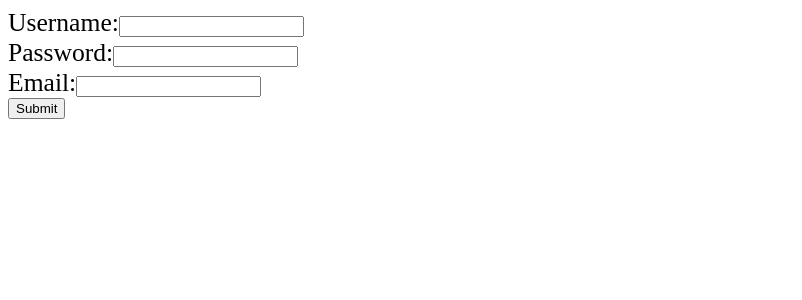
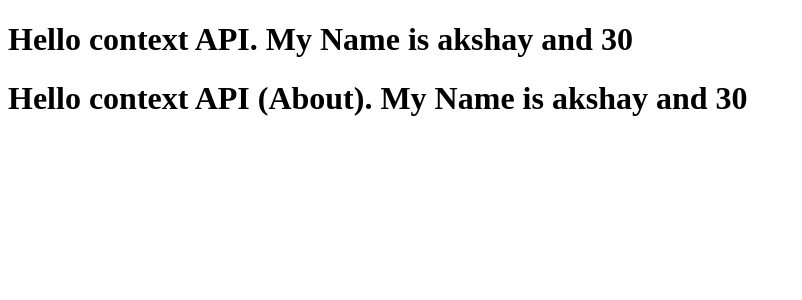
Before and after one commit to akshaythappar/React, a React (Vite) app in the folder react-thapa/: page / in a window 1280 px wide. Shown: the top 300 px of the page, without its empty margins (0-802 px from the left). Built offline with nearby package versions, Linux system fonts and the light colour scheme.

Commit message:
problem of prop drilling and how to handle it using useContext hook this video contains the code of video 64 and 65

```diff
--- a/react-thapa/src/App.jsx
+++ b/react-thapa/src/App.jsx
@@ -12,6 +12,10 @@ import { MainComponent } from "./components/Projects/Pokemon/main";
 import { UseRef } from "./components/hooks/useRefs";
 import { ForwardRefs } from "./components/hooks/useRefs/forwardRef";
 import { UseID } from "./components/hooks/useId";
+import { ParnetComponent } from "./components/PropDrilling";
+import { BioProvider } from "./components/hooks/ContextAPI";
+import { Home } from "./components/hooks/ContextAPI/Home";
+import { About } from "./components/hooks/ContextAPI/About";
 
 
 
@@ -20,8 +24,13 @@ export const App = () => {
   return (
      <>
 
+ <BioProvider>
 
-    <UseID/>
+    <Home/>
+    <About/>
+
+ </BioProvider>
+
 
 
     </>
--- /dev/null
+++ b/react-thapa/src/components/PropDrilling.jsx
@@ -0,0 +1,34 @@
+export const ParnetComponent = () =>{
+    return (
+    <section>
+        <h1>Component A</h1>
+        <ChildComponent data="React JS"/>
+    </section>
+    )
+}
+
+const ChildComponent = (props) =>{
+    return (
+   <>
+   <h1>Hello i am component B</h1>
+   <GrandChildComponent data={props.data}/>
+   </>
+    );
+}
+
+const GrandChildComponent = (props) =>{
+  return (
+    <>
+    <h1>Hello i am component C</h1>
+    <GrandGrandChildComponent data={props.data}/>
+    </>
+  )
+}
+
+const GrandGrandChildComponent = (props) =>{
+    return (
+      <>
+      <h1>Hello, I love {props.data}</h1>
+      </>
+    )
+  }
--- /dev/null
+++ b/react-thapa/src/components/hooks/ContextAPI/About.jsx
@@ -0,0 +1,10 @@
+import { useContext } from "react";
+import { BioContext } from ".";
+
+export const About = () =>{
+    const {myName,myAge}= useContext(BioContext);
+
+    return (
+        <h1>Hello context API (About). My Name is {myName} and {myAge}</h1>
+    )
+}
--- /dev/null
+++ b/react-thapa/src/components/hooks/ContextAPI/Home.jsx
@@ -0,0 +1,10 @@
+import { useContext } from "react";
+import { BioContext } from ".";
+
+export const Home = () =>{
+    const {myName,myAge}= useContext(BioContext);
+
+    return (
+        <h1>Hello context API. My Name is {myName} and {myAge}</h1>
+    )
+}
--- /dev/null
+++ b/react-thapa/src/components/hooks/ContextAPI/index.jsx
@@ -0,0 +1,16 @@
+import { createContext } from "react";
+
+// Step 1
+// it is not a variable it return the component thats why the first letter is capital
+export const BioContext = createContext();
+
+// 2nd step
+
+export const BioProvider = ({ children }) => {
+  const myName = "akshay";
+  const myAge=30;
+  console.log(children)
+//   return <BioContext.Provider value={{myName:myName,myAge:myAge}}>{children}</BioContext.Provider>;
+// if keys and values are same then we do not need any key value pair we can write oly one
+  return <BioContext.Provider value={{myName,myAge}}>{children}</BioContext.Provider>;
+};
```
